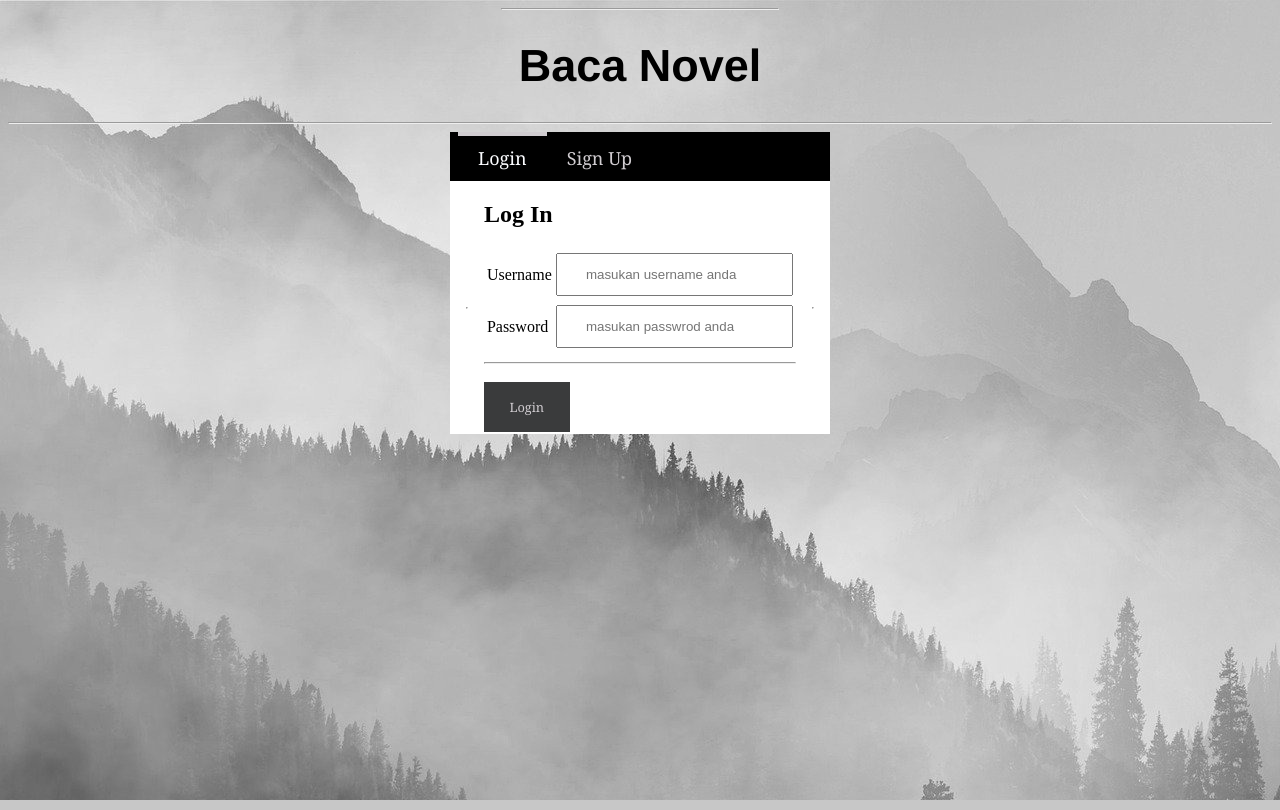
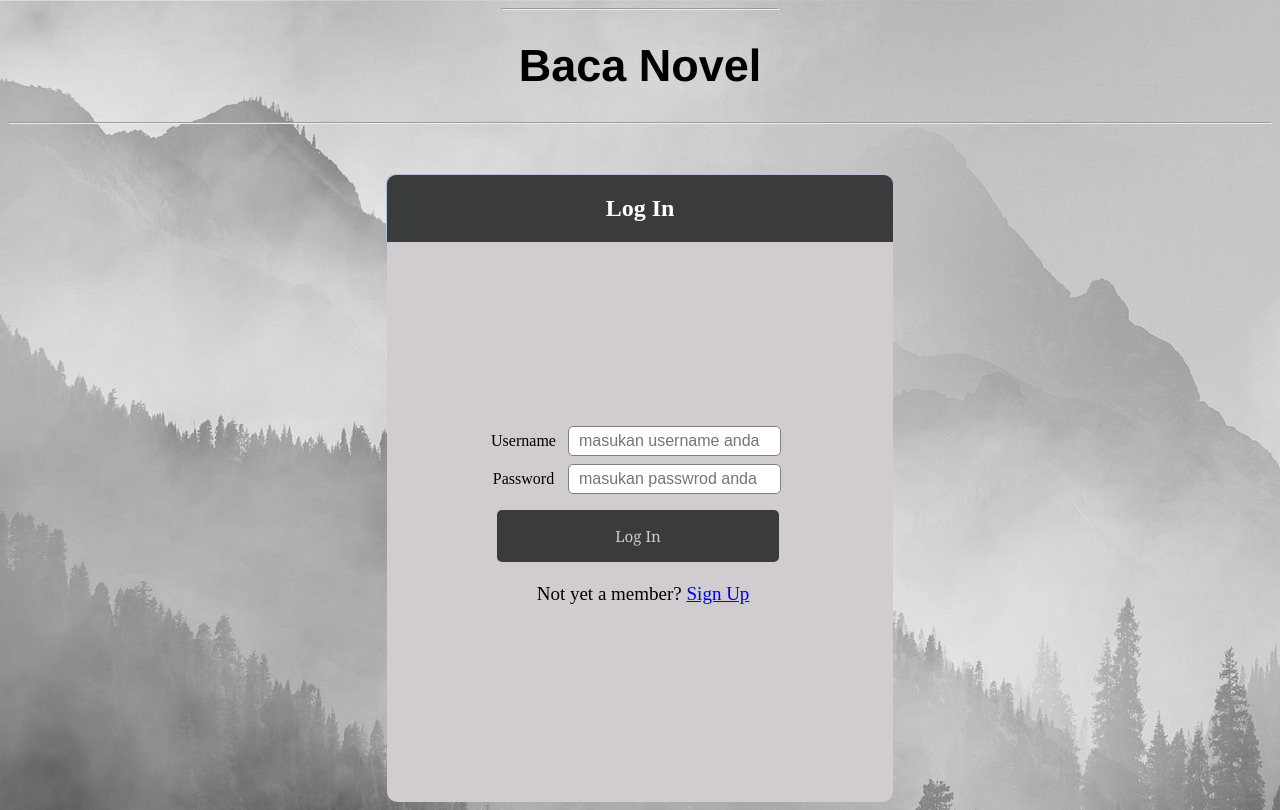
Before and after one commit to Linaeus14/BacaNovel, a PHP site: page / in a window 1280 px wide. Run offline with PHP 8.4, Linux system fonts and the light colour scheme.

Commit message:
css login (#4)
Co-authored-by: YuIYu44 <98164506+YuIYu44@users.noreply.github.com>
Co-authored-by: Tito Darmawan <89248681+Linaeus14@users.noreply.github.com>

```diff
--- a/index.php
+++ b/index.php
@@ -13,19 +13,13 @@
         <h1> Baca Novel </h1>
     </header>
     <hr>
-    <nav>
-        <div class="fnav">
-            <a id="Activenav" href="index.php"> Login </a>
-        </div>
-        <div class="fnav">
-            <a href = "page/sign_up.php"> Sign Up </a>
-        </div>
+    <nav class="header">
+    <h2> Log In </h2>
     </nav>
-    <box>
-        <hr>
-        <form id="login" action="./db/login.php" method="post">
+    <main>
+        <div class="input-group">
+        <form id="login" action="./db/login.php" method="post" >
             <table>
-                <h2> Log In </h2>
                 <tr>
                     <td> Username </td>
                     <td> <input type="text" name="username" placeholder="masukan username anda" required> </td>
@@ -35,8 +29,12 @@
                     <td> <input type="password" name="pass" placeholder="masukan passwrod anda" required> </td>
                 </tr>
             </table>
-            <hr>
-            <input type="submit" name = "Login" value="Login">
+            <input type="submit" name = "Login" value="Log In">
+            <div class="fnav">
+            <p>
+            Not yet a member? <a href = "page/sign_up.php"> Sign Up </a>
+            </p>
+        </div>
+        </div>
         </form>
-        <hr>
-    </box>
+    </main>
--- a/style/login.css
+++ b/style/login.css
@@ -16,6 +16,33 @@
     font-family: 'Franklin Gothic Medium', 'Arial Narrow', Arial, sans-serif;
     font-size: 28px;
     font-weight: bold;
+}
+
+.header {
+    width: 40%;
+    margin: 50px auto 0px;
+    color: white;
+    background: #3a3b3c;
+    text-align: center;
+    border: 1px solid #B0C4DE;
+    border-bottom: none;
+    border-radius: 10px 10px 0px 0px;
+  }
+
+.input-group {
+  margin: 10px 0px 10px 0px;
+}
+.input-group label {
+  display: block;
+  text-align: left;
+  margin: 3px;
+}
+.input-group input {
+  width: 93%;
+  padding: 5px 10px;
+  font-size: 16px;
+  border-radius: 5px;
+  border: 1px solid gray;
 }
 
 nav {
@@ -60,7 +87,7 @@
     display: flex;
 }
 main {
-min-height: 50vh;
+
 display: flex;
 flex-direction: column;
 align-items: center;
@@ -72,6 +99,7 @@
 text-align: center;
 font-size: 60%;
 overflow: auto;
+border-radius: 0px 0px 10px 10px;
 }
 main table {
 position: relative;
@@ -184,8 +212,8 @@
 main {
     min-height: 70vh;
     display: flex;;
-    margin-left: 25%;
-    margin-right: 25%;
+    margin-left: 30%;
+    margin-right: 30%;
     width: auto;
     font-size: 19px;
     }
```
Also changed, not shown: page/sign_up.php (+17 -17 lines), style/index.css (+16 -4 lines).
